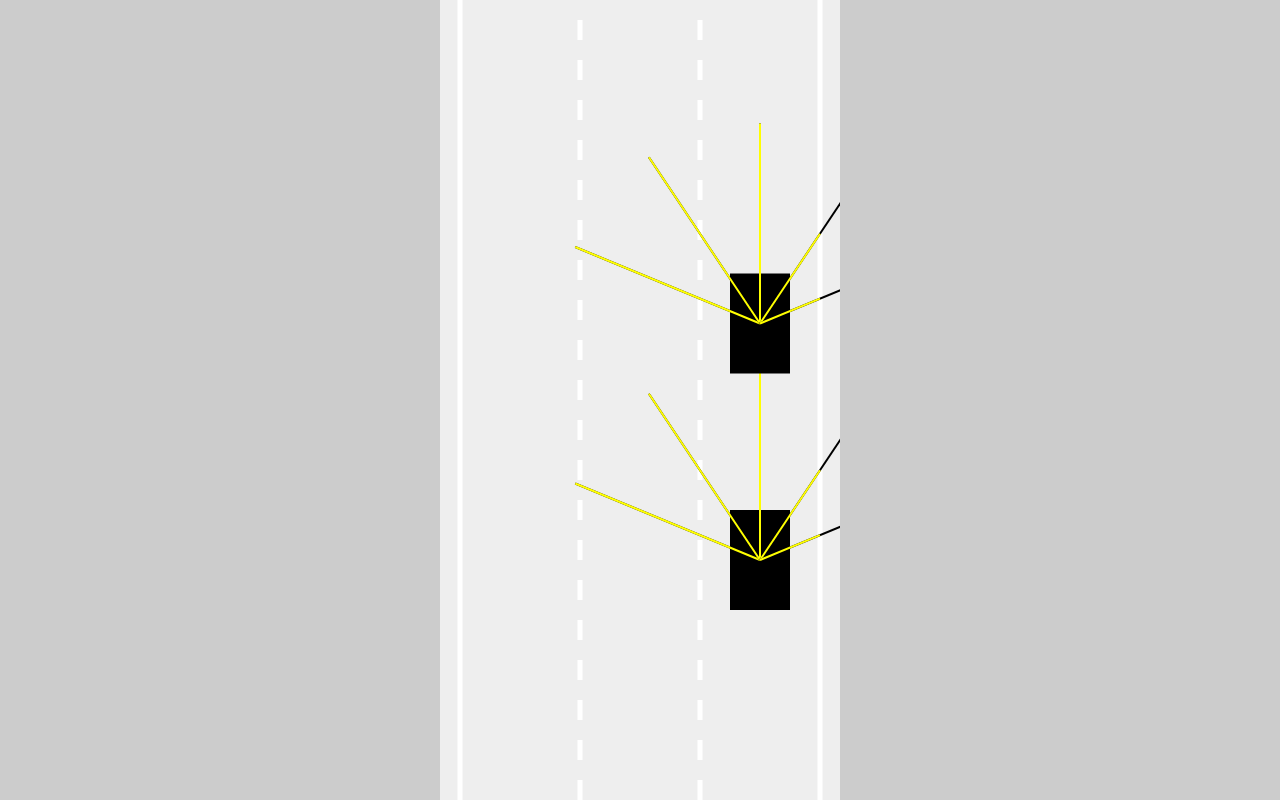
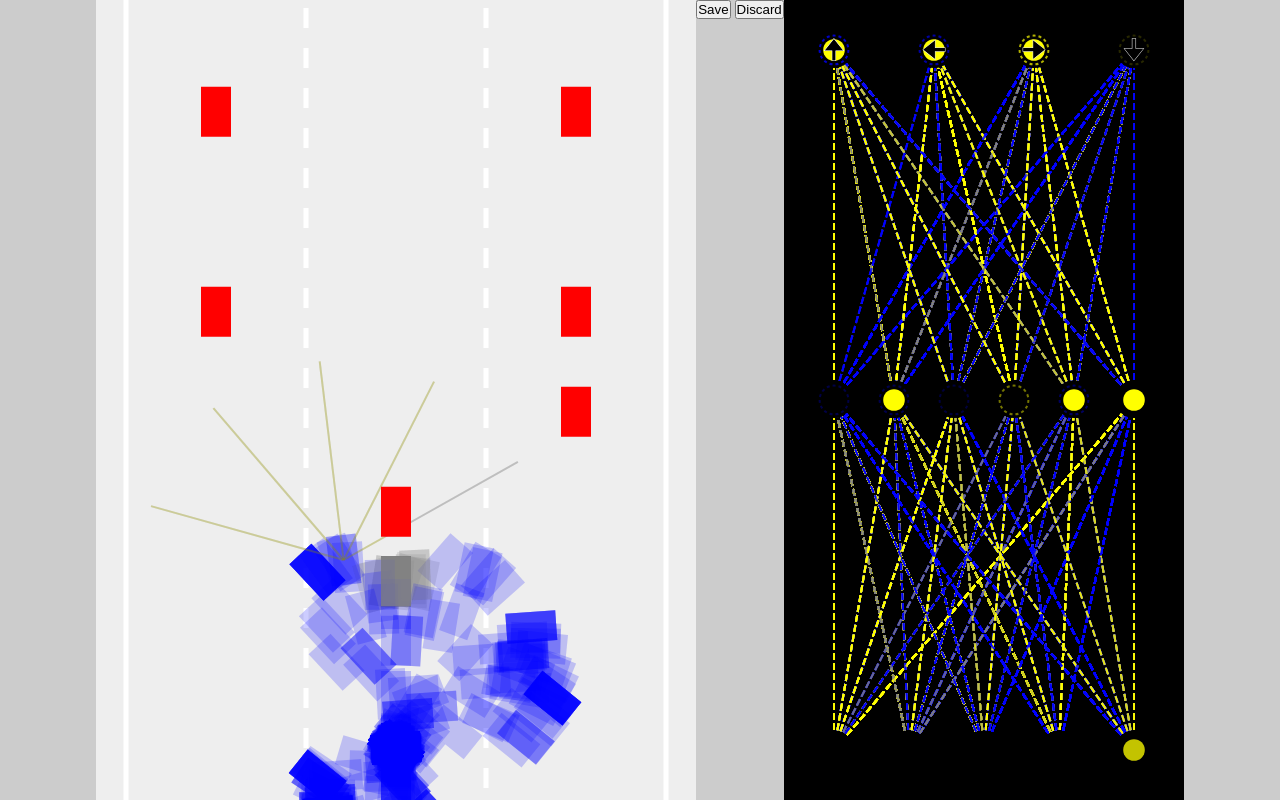
Before and after one commit to mirzaahmedov/car-simulation, a website built with Vite: page index.html in a window 1280 px wide. Built offline with nearby package versions, Linux system fonts and the light colour scheme; animation ran at ten frames a second.

Commit message:
completed

```diff
--- a/index.html
+++ b/index.html
@@ -16,19 +16,29 @@
 
     body {
       background-color: #ccc;
+      display: flex;
+      justify-content: center;
     }
 
     #canvas {
       display: block;
-      margin: 0 auto;
       background-color: #eee;
+    }
+
+    #network_view {
+      display: block;
+      background-color: black;
     }
   </style>
 </head>
 
 <body>
-  <div id="app"></div>
   <canvas id="canvas"></canvas>
+  <div class="buttons">
+    <button id="save-button">Save</button>
+    <button id="discard-button">Discard</button>
+  </div>
+  <canvas id="network_view"></canvas>
   <script type="module" src="/src/main.ts"></script>
 </body>
 
--- a/src/Car.ts
+++ b/src/Car.ts
@@ -1,4 +1,5 @@
 import { Controls } from "./Controls"
+import { NeuralNetworks } from "./netrork"
 import { Sensor } from "./Sensor"
 import { polysIntersect } from "./utils"
 
@@ -17,7 +18,9 @@ export class Car {
 
   angle: number
 
-  sensor: Sensor
+  sensor?: Sensor
+  brain?: NeuralNetworks
+  useBrain: boolean
   controls: Controls
 
   constructor(x: number, y: number, width: number, height: number, control_type: string, maxSpeed: number = 3) {
@@ -37,24 +40,46 @@ export class Car {
 
     this.polygon = []
 
-    this.sensor = new Sensor(this)
+    this.useBrain = control_type === "AI"
+
+    if (control_type !== "DUMMY") {
+      this.sensor = new Sensor(this)
+      this.brain = new NeuralNetworks([
+        this.sensor.rayCount,
+        6,
+        4
+      ])
+    }
     this.controls = new Controls(control_type)
   }
-  update(roadBorders: { x: number, y: number }[][]) {
+  update(roadBorders: { x: number, y: number }[][], traffic: Car[]) {
     if (!this.damaged) {
       this.#move()
       this.polygon = this.#createPolygon()
-      this.damaged = this.#assessDamage(roadBorders)
+      this.damaged = this.#assessDamage(roadBorders, traffic)
     }
-    this.sensor.update(roadBorders)
+    if (this.sensor && this.brain) {
+      this.sensor.update(roadBorders, traffic)
+      const offsets = this.sensor.readings.map(
+        s => s === null ? 0 : 1 - s.offset
+      )
+      const outputs = NeuralNetworks.feedForward(offsets, this.brain)
+
+      if (this.useBrain) {
+        this.controls.forward = !!outputs[0]
+        this.controls.left = !!outputs[1]
+        this.controls.right = !!outputs[2]
+        this.controls.reverse = !!outputs[3]
+      }
+    }
   }
-  draw(ctx: CanvasRenderingContext2D) {
+  draw(ctx: CanvasRenderingContext2D, color: string, drawSensors: boolean = false) {
     ctx.beginPath()
 
     if (this.damaged) {
       ctx.fillStyle = "grey"
     } else {
-      ctx.fillStyle = "black"
+      ctx.fillStyle = color
     }
 
     const points = this.#createPolygon()
@@ -66,7 +91,9 @@ export class Car {
     }
     ctx.fill()
 
-    this.sensor.draw(ctx)
+    if (this.sensor && drawSensors) {
+      this.sensor.draw(ctx)
+    }
   }
   #createPolygon() {
     const points = []
@@ -127,9 +154,15 @@ export class Car {
     this.x -= Math.sin(this.angle) * this.speed
     this.y -= Math.cos(this.angle) * this.speed
   }
-  #assessDamage(roadBorders: { x: number, y: number }[][]) {
+  #assessDamage(roadBorders: { x: number, y: number }[][], traffic: Car[]) {
     for (let i = 0; i < roadBorders.length; i++) {
       if (polysIntersect(this.polygon, roadBorders[i])) {
+        return true
+      }
+    }
+
+    for (let i = 0; i < traffic.length; i++) {
+      if (polysIntersect(this.polygon, traffic[i].polygon)) {
         return true
       }
     }
--- a/src/Sensor.ts
+++ b/src/Sensor.ts
@@ -20,18 +20,18 @@ export class Sensor {
     this.readings = []
   }
 
-  update(roadBoders: { x: number, y: number }[][]) {
+  update(roadBoders: { x: number, y: number }[][], traffic: Car[]) {
     this.#castRays()
 
     this.readings = []
     for (let i = 0; i < this.rayCount; i++) {
       this.readings.push(
-        this.#getReading(this.rays[i], roadBoders)
+        this.#getReading(this.rays[i], roadBoders, traffic)
       )
     }
   }
 
-  #getReading(ray: { x: number, y: number }[], roadBorders: { x: number, y: number }[][]) {
+  #getReading(ray: { x: number, y: number }[], roadBorders: { x: number, y: number }[][], traffic: Car[]) {
     const touches = []
 
     for (let i = 0; i < roadBorders.length; i++) {
@@ -47,6 +47,20 @@ export class Sensor {
       }
     }
 
+    for (let i = 0; i < traffic.length; i++) {
+      const poly = traffic[i].polygon
+      for (let j = 0; j < poly.length; j++) {
+        const value = getIntersection(
+          ray[0],
+          ray[1],
+          poly[j],
+          poly[(j + 1) % poly.length]
+        )
+        if (value) {
+          touches.push(value)
+        }
+      }
+    }
 
     if (touches.length === 0) {
       return null
--- a/src/main.ts
+++ b/src/main.ts
@@ -1,21 +1,75 @@
 import { Car } from "./Car"
+import { NeuralNetworks } from "./netrork"
 import { Road } from "./Road"
+import { Visualizer } from "./visualizer"
 
 const canvas = document.getElementById("canvas") as HTMLCanvasElement
+const networkView = document.getElementById("network_view") as HTMLCanvasElement
 
-canvas.width = 400
+canvas.width = 600
 canvas.height = window.innerHeight
 
+networkView.width = 400
+networkView.height = window.innerHeight
+
+
 const ctx = canvas.getContext("2d")
+const vctx = networkView.getContext("2d")
 
 const road = new Road(canvas.width / 2, canvas.width * 0.9, 3)
-const car = new Car(road.getLaneCenter(2), 300, 60, 100, "KEYS")
+const N = 500
+const cars = generateCars(N)
 
 const traffic = [
-  new Car(road.getLaneCenter(2), 200, 60, 100, "DUMMY", 2)
+  new Car(road.getLaneCenter(1), 0, 30, 50, "DUMMY", 2),
+  new Car(road.getLaneCenter(2), -100, 30, 50, "DUMMY", 2),
+  new Car(road.getLaneCenter(0), -200, 30, 50, "DUMMY", 2),
+  new Car(road.getLaneCenter(0), -400, 30, 50, "DUMMY", 2),
+  new Car(road.getLaneCenter(2), -700, 30, 50, "DUMMY", 2),
+  new Car(road.getLaneCenter(1), -600, 30, 50, "DUMMY", 2),
+  new Car(road.getLaneCenter(2), -1000, 30, 50, "DUMMY", 2),
+  new Car(road.getLaneCenter(2), -200, 30, 50, "DUMMY", 2),
+  new Car(road.getLaneCenter(0), -800, 30, 50, "DUMMY", 2),
+  new Car(road.getLaneCenter(0), -1100, 30, 50, "DUMMY", 2),
+  new Car(road.getLaneCenter(1), -900, 30, 50, "DUMMY", 2),
+  new Car(road.getLaneCenter(2), -400, 30, 50, "DUMMY", 2),
 ]
 
+let bestCar = cars[0]
+if (localStorage.getItem("bestBrain")) {
+  const brain = () => JSON.parse(localStorage.getItem("bestBrain")!)
+  for (let i = 0; i < cars.length; i++) {
+    cars[i].brain = brain()
+    if (i !== 0) {
+      NeuralNetworks.mutate(cars[i].brain!, 0.05);
+    }
+  }
+  bestCar.brain = brain()
+}
+
 animate()
+
+function save() {
+  localStorage.setItem("bestBrain", JSON.stringify(bestCar.brain))
+}
+function discard() {
+  localStorage.removeItem("bestBrain")
+}
+
+const saveBtn = document.querySelector("#save-button") as HTMLButtonElement
+saveBtn.onclick = save
+const discardBtn = document.querySelector("#discard-button") as HTMLButtonElement
+discardBtn.onclick = discard
+
+function generateCars(n: number) {
+  const cars: Car[] = []
+
+  for (let i = 0; i < n; i++) {
+    cars.push(new Car(road.getLaneCenter(1), 100, 30, 50, "AI"))
+  }
+
+  return cars
+}
 
 function animate() {
   if (!ctx) {
@@ -24,21 +78,38 @@ function animate() {
   ctx.clearRect(0, 0, window.innerWidth, window.innerHeight)
 
   for (let car of traffic) {
-    car.update(road.borders)
+    car.update(road.borders, [])
   }
 
+  cars.forEach(car => {
+    car.update(road.borders, traffic)
+  })
+
+  bestCar = cars.find(c => c.y === Math.min(
+    ...cars.map(c => c.y)
+  ))!
+
   ctx.save()
-  ctx.translate(0, -car.y + canvas.height * 0.7)
+  ctx.translate(0, -bestCar!.y + canvas.height * 0.7)
 
   road.draw(ctx)
-  car.update(road.borders)
-  car.draw(ctx)
+  ctx.globalAlpha = 0.2
 
+  cars.forEach((car) => {
+    car.draw(ctx, "blue")
+  })
+  bestCar!.draw(ctx, "blue", true)
+
+  ctx.globalAlpha = 1
 
   for (let car of traffic) {
-    car.draw(ctx)
+    car.draw(ctx, "red")
   }
 
   ctx.restore()
+
+  if (vctx) {
+    Visualizer.drawNetwork(vctx, bestCar!.brain!)
+  }
   requestAnimationFrame(animate)
 }
--- /dev/null
+++ b/src/netrork.ts
@@ -0,0 +1,113 @@
+import { lerp } from "./utils"
+
+export class NeuralNetworks {
+  layers: Layer[]
+
+  constructor(neuronsCounts: number[]) {
+    this.layers = []
+
+    for (let i = 0; i < neuronsCounts.length - 1; i++) {
+      this.layers.push(
+        new Layer(
+          neuronsCounts[i],
+          neuronsCounts[i + 1]
+        )
+      )
+    }
+  }
+  static mutate(network: NeuralNetworks, amount: number = 1) {
+    network.layers.forEach(layer => {
+      for (let i = 0; i < layer.biases.length; i++) {
+        layer.biases[i] = lerp(
+          layer.biases[i],
+          Math.random() * 2 - 1,
+          amount
+        )
+      }
+      for (let i = 0; i < layer.weights.length; i++) {
+        for (let j = 0; j < layer.weights[i].length; j++) {
+          layer.weights[i][j] = lerp(
+            layer.weights[i][j],
+            Math.random() * 2 - 1,
+            amount
+          )
+        }
+      }
+    })
+  }
+
+  static feedForward(givenInputs: number[], network: NeuralNetworks) {
+    let outputs = Layer.feedForward(
+      givenInputs,
+      network.layers[0]
+    )
+
+    for (let i = 1; i < network.layers.length; i++) {
+      outputs = Layer.feedForward(
+        outputs,
+        network.layers[i]
+      )
+    }
+
+    return outputs
+  }
+}
+
+export class Layer {
+  inputs: number[]
+  outputs: number[]
+  biases: number[]
+
+  weights: number[][]
+
+  constructor(inputCount: number, outputCount: number) {
+    this.inputs = new Array(inputCount)
+    this.outputs = new Array(outputCount)
+    this.biases = new Array(outputCount)
+
+    this.weights = []
+
+    for (let i = 0; i < inputCount; i++) {
+      this.weights[i] = new Array(outputCount)
+    }
+
+    Layer.#randomize(this)
+  }
+
+
+  static #randomize(layer: Layer) {
+    for (let i = 0; i < layer.inputs.length; i++) {
+      for (let j = 0; j < layer.outputs.length; j++) {
+        layer.weights[i][j] = Math.random() * 2 - 1
+      }
+    }
+
+    for (let i = 0; i < layer.biases.length; i++) {
+      layer.biases[i] = Math.random() * 2 - 1
+    }
+  }
+
+
+  static feedForward(givenInputs: number[], layer: Layer) {
+    for (let i = 0; i < layer.inputs.length; i++) {
+      layer.inputs[i] = givenInputs[i]
+    }
+
+    for (let i = 0; i < layer.outputs.length; i++) {
+      let sums = 0
+
+      for (let j = 0; j < layer.inputs.length; j++) {
+        sums += layer.inputs[j] * layer.weights[j][i]
+      }
+
+      if (sums > layer.biases[i]) {
+        layer.outputs[i] = 1
+      } else {
+        layer.outputs[i] = 0
+      }
+    }
+
+
+    return layer.outputs
+  }
+}
--- a/src/utils.ts
+++ b/src/utils.ts
@@ -42,3 +42,10 @@ export function polysIntersect(poly1: Coord[], poly2: Coord[]) {
   }
   return false;
 }
+export function getRGBA(value: number) {
+  const alpha = Math.abs(value);
+  const R = value < 0 ? 0 : 255;
+  const G = R;
+  const B = value > 0 ? 0 : 255;
+  return "rgba(" + R + "," + G + "," + B + "," + alpha + ")";
+}
--- /dev/null
+++ b/src/visualizer.ts
@@ -0,0 +1,113 @@
+import { Layer, NeuralNetworks } from "./netrork";
+import { lerp, getRGBA } from "./utils"
+
+export class Visualizer {
+  static drawNetwork(ctx: CanvasRenderingContext2D, network: NeuralNetworks) {
+    const margin = 50;
+    const left = margin;
+    const top = margin;
+    const width = ctx.canvas.width - margin * 2;
+    const height = ctx.canvas.height - margin * 2;
+
+    const layerHeight = height / network.layers.length;
+
+    for (let i = network.layers.length - 1; i >= 0; i--) {
+      const layerTop = top +
+        lerp(
+          height - layerHeight,
+          0,
+          network.layers.length == 1
+            ? 0.5
+            : i / (network.layers.length - 1)
+        );
+
+      ctx.setLineDash([7, 3]);
+      Visualizer.drawlayer(ctx, network.layers[i],
+        left, layerTop,
+        width, layerHeight,
+        i == network.layers.length - 1
+          ? ['🠉', '🠈', '🠊', '🠋']
+          : []
+      );
+    }
+  }
+
+  static drawlayer(ctx: CanvasRenderingContext2D, layer: Layer, left: number, top: number, width: number, height: number, outputLabels: any) {
+    const right = left + width;
+    const bottom = top + height;
+
+    const { inputs, outputs, weights, biases } = layer;
+
+    for (let i = 0; i < inputs.length; i++) {
+      for (let j = 0; j < outputs.length; j++) {
+        ctx.beginPath();
+        ctx.moveTo(
+          Visualizer.#getNodeX(inputs, i, left, right),
+          bottom
+        );
+        ctx.lineTo(
+          Visualizer.#getNodeX(outputs, j, left, right),
+          top
+        );
+        ctx.lineWidth = 2;
+        ctx.strokeStyle = getRGBA(weights[i][j]);
+        ctx.stroke();
+      }
+    }
+
+    const nodeRadius = 18;
+    for (let i = 0; i < inputs.length; i++) {
+      const x = Visualizer.#getNodeX(inputs, i, left, right);
+      ctx.beginPath();
+      ctx.arc(x, bottom, nodeRadius, 0, Math.PI * 2);
+      ctx.fillStyle = "black";
+      ctx.fill();
+      ctx.beginPath();
+      ctx.arc(x, bottom, nodeRadius * 0.6, 0, Math.PI * 2);
+      ctx.fillStyle = getRGBA(inputs[i]);
+      ctx.fill();
+    }
+
+    for (let i = 0; i < outputs.length; i++) {
+      const x = Visualizer.#getNodeX(outputs, i, left, right);
+      ctx.beginPath();
+      ctx.arc(x, top, nodeRadius, 0, Math.PI * 2);
+      ctx.fillStyle = "black";
+      ctx.fill();
+      ctx.beginPath();
+      ctx.arc(x, top, nodeRadius * 0.6, 0, Math.PI * 2);
+      ctx.fillStyle = getRGBA(outputs[i]);
+      ctx.fill();
+
+      ctx.beginPath();
+      ctx.lineWidth = 2;
+      ctx.arc(x, top, nodeRadius * 0.8, 0, Math.PI * 2);
+      ctx.strokeStyle = getRGBA(biases[i]);
+      ctx.setLineDash([3, 3]);
+      ctx.stroke();
+      ctx.setLineDash([]);
+
+      if (outputLabels[i]) {
+        ctx.beginPath();
+        ctx.textAlign = "center";
+        ctx.textBaseline = "middle";
+        ctx.fillStyle = "black";
+        ctx.strokeStyle = "white";
+        ctx.font = (nodeRadius * 1.5) + "px Arial";
+        ctx.fillText(outputLabels[i], x, top + nodeRadius * 0.1);
+        ctx.lineWidth = 0.5;
+        ctx.strokeText(outputLabels[i], x, top + nodeRadius * 0.1);
+      }
+    }
+  }
+
+  static #getNodeX(nodes: any, index: any, left: any, right: any) {
+    return lerp(
+      left,
+      right,
+      nodes.length == 1
+        ? 0.5
+        : index / (nodes.length - 1)
+    );
+  }
+}
```
